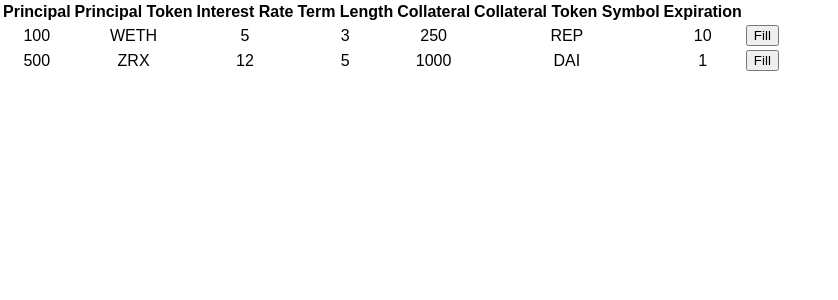
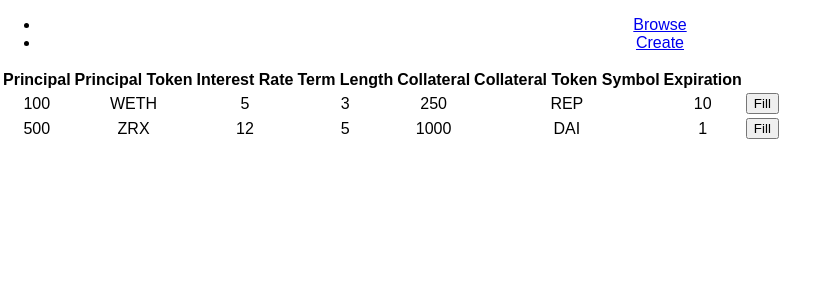
Before and after one commit to andr11111/relayer-starter-kit, a React (Create React App) app: page / in a window 1280 px wide. Shown: the top 300 px of the page, without its empty margins (0-838 px from the left). Built offline with nearby package versions, Linux system fonts and the light colour scheme.

Commit message:
feat: app renders main and nav components

```diff
--- a/src/App.js
+++ b/src/App.js
@@ -1,6 +1,7 @@
 import React, { Component } from "react";
 
-import LoanRequestsContainer from "./containers/LoanRequests";
+import Main from "./components/Main/Main";
+import Nav from "./components/Nav/Nav";
 
 import "./App.css";
 
@@ -8,7 +9,8 @@ class App extends Component {
     render() {
         return (
             <div className="App">
-                <LoanRequestsContainer />
+                <Nav />
+                <Main />
             </div>
         );
     }
```
